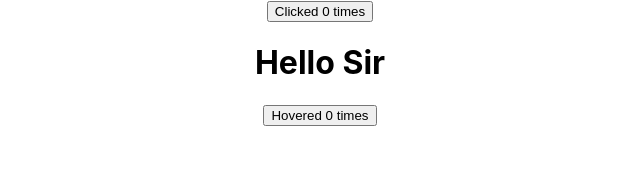
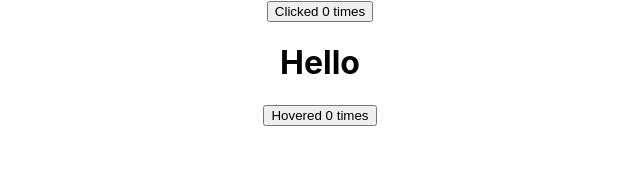
Before and after one commit to lyonsouma/React-Projects, a React (Create React App) app: page / in a window 1280 px wide. Shown: the top 176 px of the page, without its empty margins (320-960 px from the left). Built offline with nearby package versions, Linux system fonts and the light colour scheme.

Commit message:
HOC completed at personl Level

```diff
--- a/src/App.js
+++ b/src/App.js
@@ -1,7 +1,7 @@
 // import logo from './logo.svg';
 import './App.css';
-import CounterApp from './components/CounterApp';
-import HoverApp from './components/HoverApp';
+// import CounterApp from './components/CounterApp';
+// import HoverApp from './components/HoverApp';
 // import NameList from './components/NameList';
 // import Message from './components/Message';
 // import Lyons from './components/Class';
@@ -26,11 +26,15 @@ import HoverApp from './components/HoverApp';
 // import ClickedCounter from './components/ClickedCounter';
 // import Count from './components/Count2';
 // import Hover from './components/HoverCounter';
+import WorkCount from './components/WorkCount';
+import WorkHover from './components/WorkHover';
 function App() {
   return (
     <div className="App">
-      <CounterApp name ='lyons'/>
-      <HoverApp/>
+      <WorkCount/>
+      <WorkHover/>
+      {/* <CounterApp name ='lyons'/> */}
+      {/* <HoverApp/> */}
      {/* <ErrorBoundry>
      <Hero heroName="Joe"></Hero>
      <Hero heroName="Kelly"></Hero>
--- a/src/components/WorkCount.js
+++ b/src/components/WorkCount.js
@@ -0,0 +1,16 @@
+import { Component } from "react";
+import WorkParent from "./WorkParent";
+
+class WorkCount extends Component{
+
+render(){
+const {Count, ChangeContent} = this.props
+    return(
+        <div>
+           <button onClick={ChangeContent}>Clicked {Count} times</button>
+           <h1>Hello</h1>
+        </div>
+    )
+}
+}
+export default WorkParent(WorkCount)
--- a/src/components/WorkHover.js
+++ b/src/components/WorkHover.js
@@ -0,0 +1,19 @@
+import { Component } from "react";
+import WorkParent from "./WorkParent";
+class WorkHover extends Component{
+    constructor(){
+        super()
+        this.state = {
+            Count : 0
+        }
+    }
+render(){
+const {Count , ChangeContent} = this.props
+    return(
+        <div>
+           <button onMouseOver={ChangeContent}>Hovered {Count} times</button>
+        </div>
+    )
+}
+}
+export default WorkParent(WorkHover)
--- a/src/components/WorkParent.js
+++ b/src/components/WorkParent.js
@@ -0,0 +1,28 @@
+import React from "react"
+const WorkParent = (OrginalComponent)=>{
+
+    class Parent extends React.Component{
+
+        constructor(){
+            super()
+            this.state = {
+                Count : 0
+            }
+        }
+        ChangeContent = ()=>{
+            this.setState ({
+                Count :this.state.Count + 1
+            })
+        }
+        render(){
+
+            return <OrginalComponent
+                      Count = {this.state.Count}
+                      ChangeContent = {this.ChangeContent}
+                     />
+                    }
+    }
+    return Parent
+
+}
+export default WorkParent
```
